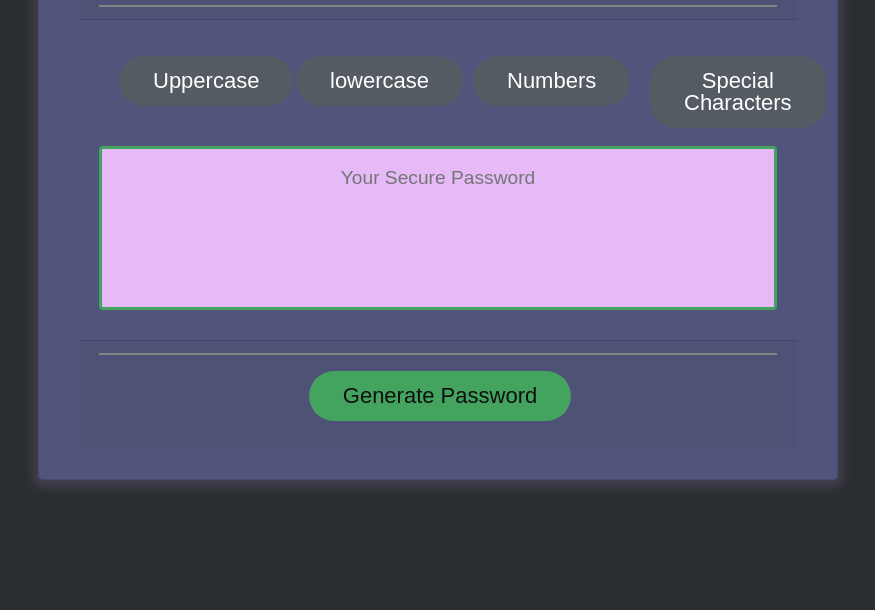
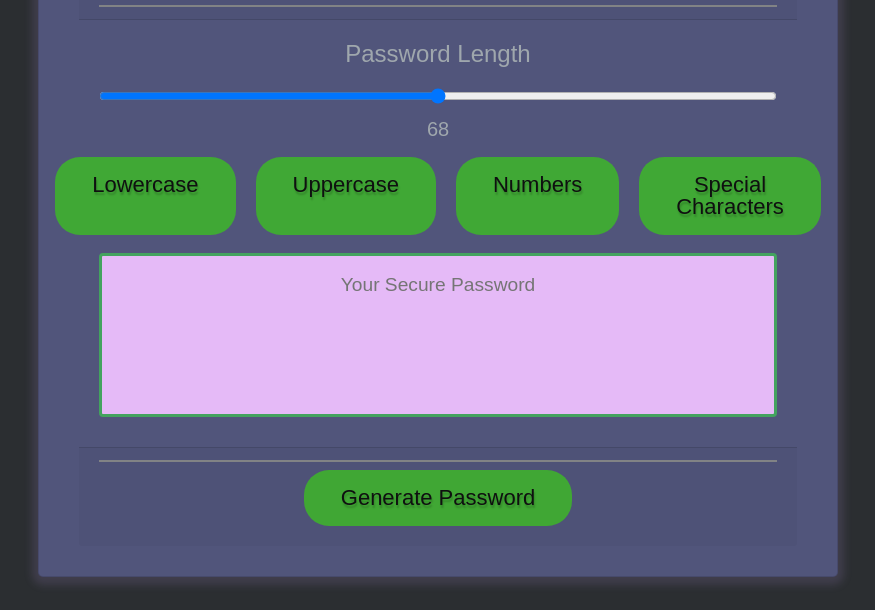
Before and after one commit to CobyPear/JavaScriptPasswordGenerator, a plain HTML site: page index.html in a window 1280 px wide. Shown: the part 190-800 px from the top of the page, without its empty margins (202-1077 px from the left). Drawn offline with nearby package versions, Linux system fonts and the light colour scheme.

Commit message:
updated Password Generator to include a slider and toggle buttons

```diff
--- a/index.html
+++ b/index.html
@@ -16,7 +16,7 @@
         <header>
             <h1>Password Generator</h1>
         </header>
-
+        <main>
             <div class="card">
 
                 <div class="card-header">
@@ -24,12 +24,33 @@
                 </div>
 
                 <div class="card-body">
+                    <div class="row-fluid">
+                        <label for="slider" class="col"> <h4>Password Length</h4> </label>
+                        <input type="range" min="8" max="128" class="slider col" id="slider">
+                        <h5 id="sliderValue"></h5>
+                    </div>
 
 
-                <div class="row">
+                    <div class="buttonWrapper">
 
-                  <div class="btn-group-toggle col-3" data-toggle="buttons">
-                    <label class="btn btn-secondary active choice" id="uppercase">
+                        <button type="button" class="btn btn-group btn-group-toggle toggleBtn" data-toggle="button" aria-pressed="false" autocomplete="off" id="lowercase">
+                            Lowercase
+                        </button>
+
+                        <button type="button" class="btn btn-group btn-group-toggle toggleBtn" data-toggle="button" aria-pressed="false" autocomplete="off" id="uppercase">
+                            Uppercase
+                        </button>
+
+                        <button type="button" class="btn btn-group btn-group-toggle toggleBtn" data-toggle="button" aria-pressed="false" autocomplete="off" id="numerals">
+                            Numbers
+                        </button>
+
+                        <button type="button" class="btn btn-group btn-group-toggle toggleBtn" data-toggle="button" aria-pressed="false" autocomplete="off" id="specialChars">
+                            Special Characters
+                        </button>
+
+                        <!-- <div class="btn-group-toggle col-3" data-toggle="buttons">
+                            <label class="btn choice" id="uppercase">
                     <input type="checkbox" checked data-toggle="button"> Uppercase
                   </label>
                         </div>
@@ -37,7 +58,7 @@
 
 
                         <div class="btn-group-toggle  col-3" data-toggle="buttons">
-                    <label class="btn btn-secondary active choice" id="lowercase">
+                            <label class="btn choice" id="lowercase">
                     <input type="checkbox" checked data-toggle="button"> lowercase
                   </label>
                         </div>
@@ -45,17 +66,18 @@
 
 
                         <div class="btn-group-toggle  col-3" data-toggle="buttons">
-                    <label class="btn btn-secondary active choice" id="numerals">
+                            <label class="btn choice" id="numerals">
                     <input type="checkbox" checked data-toggle="button"> Numbers
                   </label>
                         </div>
 
 
                         <div class="btn-group-toggle col-3" id="special-chars" data-toggle="buttons">
-                    <label class="btn btn-secondary active choice">
+                            <label class="btn choice">
                     <input type="checkbox" checked data-toggle="button"> Special Characters
                   </label>
-                </div>
+                        </div> -->
+
                     </div>
 
 
@@ -66,6 +88,7 @@
                     <button id="generate" class="btn">Generate Password</button>
                 </div>
             </div>
+        </main>
 
 
     </div>
--- a/script.js
+++ b/script.js
@@ -1,6 +1,18 @@
 // Assignment Code
 "use strict";
-var generateBtn = document.querySelector("#generate");
+const generateBtn = document.querySelector("#generate");
+const sliderRender = document.querySelector("#sliderValue");
+const slider = document.querySelector("#slider");
+const toggleBtn = document.querySelectorAll(".toggleBtn");
+// set initial value of slider value to default
+sliderRender.textContent = slider.value;
+
+const chars = {
+  lowercase: false,
+  uppercase: false,
+  numerals: false,
+  specialChars: false
+};
 
 // GENERATOR FUNCTIONS
 
@@ -8,49 +20,37 @@ var generateBtn = document.querySelector("#generate");
 function getLowercase() {
   return String.fromCharCode(Math.floor(Math.random() * 26) + 97);
 };
-  console.log(getLowercase())
 // function that generates a random uppercase letter
 function getUppercase() {
   return String.fromCharCode(Math.floor(Math.random() * 26) + 65);
 };
-  console.log(getUppercase())
 // function that generates a random numeral
 function getNumber() {
   return String.fromCharCode(Math.floor(Math.random() * 10) + 48);
 };
-  console.log(getNumber())
 // function that generates a random special character
 function getSpecial() {
   const special = '\\!@#$%^&*(){}[]=<>/",.:;`~';
   return special[Math.floor(Math.random() * special.length)];
 };
-  console.log(getSpecial());
+
 
 // function that generates the password
-
 function generatePassword(userLength, userLower, userUpper, userNumber, userSpecial) {
-
-    // use a prompt to ask the user how long their password will be (between 8 and 128 characters). store this as a variable
-    var userLength = prompt("Hello! How long would you like your password to be? (between 8 and 128)");
-    // store the userLength as a number
-    userLength = parseInt(userLength);
+  // sets length of password to value of slider
+  userLength = slider.value
 
   // create an array that will store the types of characters the user wants
-    var typesArr = [];
+  const typesArr = [];
 
   // I think we need an if statement here. maybe a switch?
   // check user input and generate approriate characters
   if (userLength >= 8 && userLength <= 128) {
-        // use a confirm to ask if the user wants to include lowercase characters
-        // var userLower = confirm('Would you like your password to include lowercase letters?');
-
-        var userLower = $("#lowercase input:checkbox:checked").val()
-        // use a confirm to ask if the user wants to include uppercase characters
-        var userUpper = $("#uppercase input:checkbox:checked").val()
-        // use a confirm to ask if the user wants to include numeric characters
-        var userNumber = $("#numerals input:checkbox:checked").val()
-        // use a confirm to ask if the user wants to include special characters
-        var userSpecial = $("#special-chars input:checkbox:checked").val()
+    // checkboxes determine type of characters to use in final password
+    const userLower = chars.lowercase;
+    const userUpper = chars.uppercase
+    const userNumber = chars.numerals
+    const userSpecial = chars.specialChars
 
     // if user wants lowercase characaters, include this in the final password.
     // if the user wants uppercase characters, include this in the final password.
@@ -75,8 +75,7 @@ function generatePassword(userLength, userLower, userUpper, userNumber, userSpec
         typesArr.push(getSpecial())[i];
       }
       else if (userLower == false && userUpper == false && userNumber == false && userSpecial == false) {
-
-          return alert('Please select at least one type of character for your password and try again') ;
+        return alert('Please select at least one type of character for your password and try again')
       }
     };
     // if the userLength is too low or too high, ask the user for an appropriate number
@@ -96,7 +95,7 @@ function generatePassword(userLength, userLower, userUpper, userNumber, userSpec
   };
 
   // set the result to a variable. the result will take a section of the appropriate lengthfrom the array
-      var finalPw = typesArr.slice(0, userLength);
+  let finalPw = typesArr.slice(0, userLength);
   // shuffle the password around
   shufflePassword(finalPw);
   // turn the password into a string
@@ -104,7 +103,7 @@ function generatePassword(userLength, userLower, userUpper, userNumber, userSpec
 
   // debugging
   console.log('TYPESARR: ', typesArr);
-      console.log('SHUFFLED PW: ', );
+  console.log('SHUFFLED PW: ',);
   // what is the final pw?
   console.log('FINALPW: ', finalPw);
   // does the final password match userLength?
@@ -116,12 +115,26 @@ function generatePassword(userLength, userLower, userUpper, userNumber, userSpec
 
 // Write password to the #password input
 function writePassword() {
-  var password = generatePassword();
-  var passwordText = document.querySelector("#password");
+  const password = generatePassword();
+  const passwordText = document.querySelector("#password");
 
-  passwordText.value = password;
+  passwordText.value = password || "Select at least one character type and try again";
 
 };
 
+// on change, update the value of the slider on the
+slider.addEventListener("change", (e) => {
+  sliderRender.textContent = slider.value;
+})
+
+// on click, toggle the appropriate property in chars
+for (const button of toggleBtn) {
+  button.addEventListener("click", (e)=> {
+    // flip the state of the char selected
+    chars[button.id] = !chars[button.id];
+  })
+}
+
+
 // Add event listener to generate button
 generateBtn.addEventListener("click", writePassword);
--- a/style.css
+++ b/style.css
@@ -74,18 +74,35 @@ header {
   clear: both;
 }
 
+#sliderValue {
+  margin-top: 5px;
+  margin-right: 20px;
+  margin-left: 20px;
+}
 .btn {
-  border: none;
-  background-color: hsl(138, 42%, 45%);
+  border: 3px solid rgba(211, 30, 235, 0);
+  background-color: rgba(61, 189, 35, 0.8);
   border-radius: 25px;
-  box-shadow: rgba(0, 0, 0, 0.1) 0px 1px 6px 0px rgba(0, 0, 0, 0.2) 0px 1px 1px
-    0px;
+  text-shadow: 1px 3px 2px rgba(0, 0, 0, 0.2);
   color: hsl(180, 3%, 6%);
   font-size: 22px;
   line-height: 22px;
-  margin: 16px 16px 16px 20px;
+  /* margin: 8px 8px 8px 10px; */
+  margin: 8px 10px;
   padding: 14px 34px;
   cursor: pointer;
+  text-align: center;
+}
+
+.active {
+  border: 3px solid rgb(211, 30, 235);
+  background-color: rgba(61, 189, 35, 0.8);
+}
+
+.buttonWrapper {
+  display: flex;
+  flex-flow: row nowrap;
+  justify-content: center;
 }
 
 button[disabled] {
@@ -127,16 +144,6 @@ button[disabled] {
 
 }
 
-.btn-secondary:active:focus {
-
-  background-color:red;
-}
-
-.btn-secondary:active {
-  background-color: red;
-
-}
-
 
 
 @media (max-width: 690px) {
```
Lines whose indentation alone changed are shown as unchanged.
